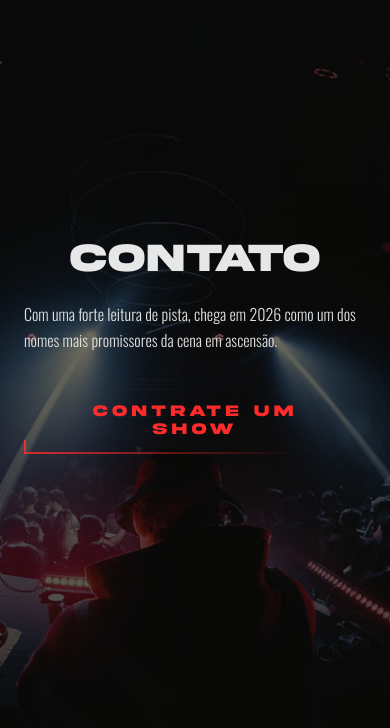
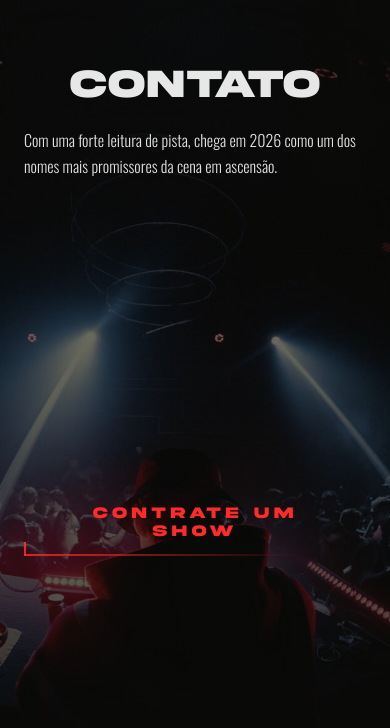
Before and after one commit to GaaspaaRn/rodrelas, a React (Vite) app: page / in a window 390 px wide. Shown: the part 8964-9692 px from the top of the page. Built offline with nearby package versions, Linux system fonts and the light colour scheme.

Commit message:
faafdaf124124f

```diff
--- a/src/index.css
+++ b/src/index.css
@@ -731,8 +731,25 @@ a {
   #contact .content-container.single-screen-mobile {
     min-height: 100vh !important;
     height: 100vh !important;
-    justify-content: center !important;
-    padding-bottom: 2rem;
+    justify-content: flex-start !important;
+    padding-top: 6rem;
+    padding-bottom: 8rem;
+  }
+
+  #contact .contact-container {
+    flex: 1;
+    flex-direction: column;
+    justify-content: flex-start;
+  }
+
+  #contact .contact-content-wrapper {
+    flex: 1;
+    justify-content: flex-start;
+  }
+
+  #contact .contact-btn {
+    margin-top: auto !important;
+    align-self: center;
   }
 
   #contact::before {
```
